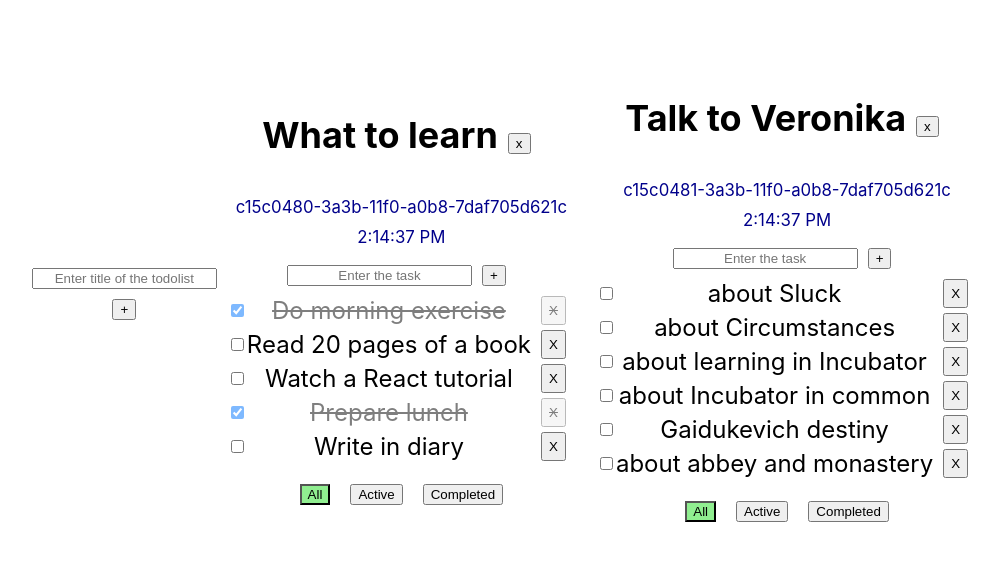
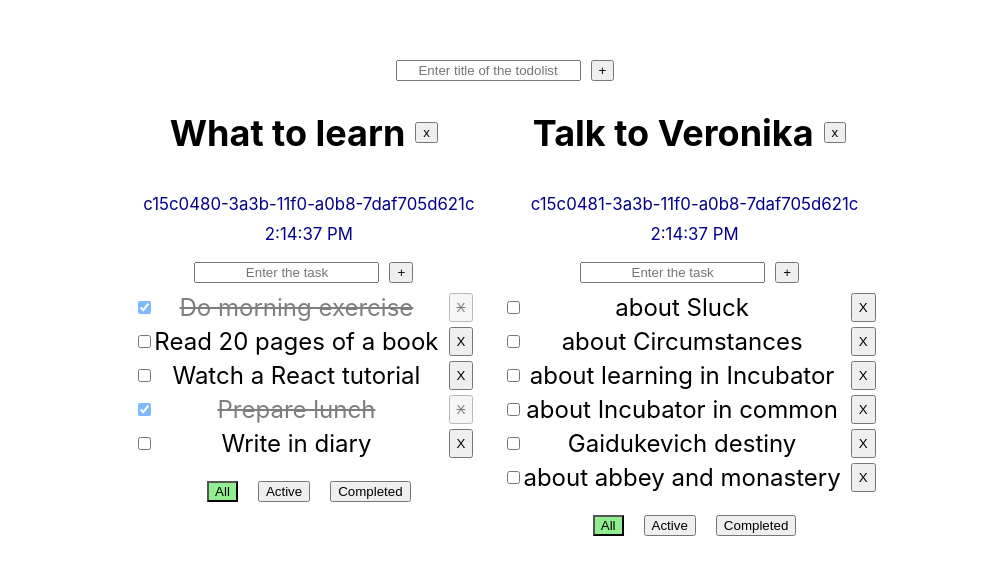
Before and after one commit to VanoKi/todolist-02, a React (Vite) app: page / in a window 1280 px wide. Shown: the part 106-680 px from the top of the page, without its empty margins (130-1129 px from the left). Built offline with nearby package versions, Linux system fonts and the light colour scheme.

Commit message:
fix: styles

```diff
--- a/src/App.css
+++ b/src/App.css
@@ -1,29 +1,33 @@
 .app {
   padding: 30px;
   display: flex;
+  flex-direction: column;
+  align-items: center;
+  justify-content: center;
 }
 
-.app > div {
+.todolist {
   /*margin-right: 50px;*/
   display: flex;
   flex-direction: column;
   justify-content: center;
   align-items: center;
   gap: 10px;
+  padding: 0 10px;
 }
 
-.app > div > :first-child {
+.heaadline {
   display: flex;
   justify-content: space-between;
-  align-items: baseline;
+  align-items: center;
 }
 
-.app > div > ul {
+.todolist > ul {
   padding-left: 0;
   margin: 0 auto;
 }
 
-.app > div > ul > li {
+.todolist > ul > li {
   margin-bottom: 5px;
 }
 
@@ -69,6 +73,8 @@ input {
   margin: 0 auto;
 }
 
-.todolist {
-  padding: 0 10px;
+.todolist-container {
+  display: flex;
+  flex-direction: row;
+  align-items: flex-start;
 }
--- a/src/App.tsx
+++ b/src/App.tsx
@@ -85,8 +85,9 @@ export const App = () => {
   return (
     <div className="app">
       <Input placeholder={'Enter title of the todolist'} buttonTitle={'+'} onSubmit={addTodolist}/>
-      {todolists.map(el => {
-        return (
+      <div className={'todolist-container'}>
+        {todolists.map(el => {
+          return (
             <TodolistItem
               key={el.id}
               todolistId={el.id}
@@ -99,8 +100,9 @@ export const App = () => {
               filter={el.filter}
               removeTodolist={removeTodolist}
             />
-        )
-      })}
+          )
+        })}
+      </div>
     </div>
   )
 }
--- a/src/components/TodolistItem.tsx
+++ b/src/components/TodolistItem.tsx
@@ -61,7 +61,7 @@ export const TodolistItem = ({
 
   return (
     <div className={'todolist'}>
-      <div>
+      <div className={'heaadline'}>
         <h2>{title}</h2>
         <Button title={'x'} onClick={() => removeTodolist(todolistId)}/>
       </div>
```
